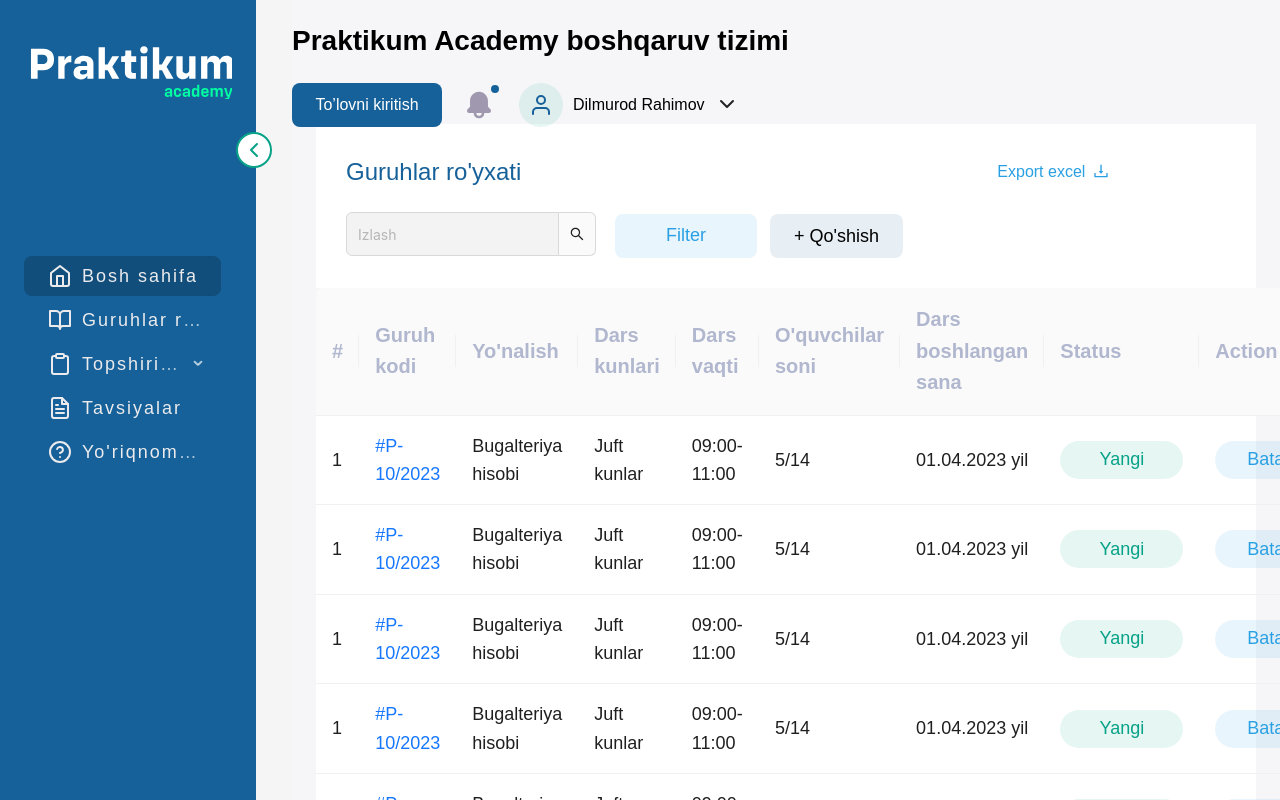
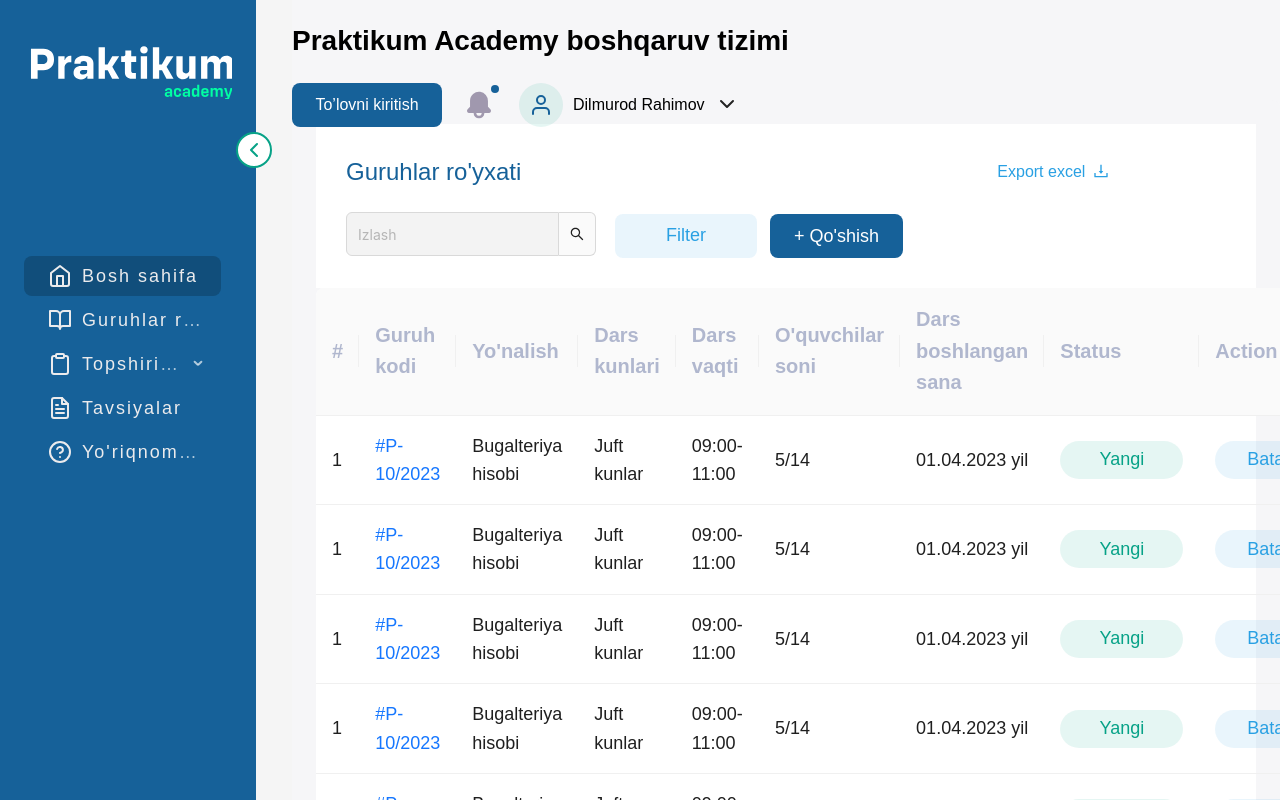
Before and after one commit to Oybek1234567/Practicum-Academy, a React (Vite) app: page /groups in a window 1280 px wide. In both pictures the pointer is over the button "+ Qo'shish". Shown: the top 800 px of the page. Built offline with nearby package versions, Linux system fonts and the light colour scheme.

Commit message:
Add styles

```diff
--- a/src/style/main/__groups.scss
+++ b/src/style/main/__groups.scss
@@ -61,8 +61,13 @@
             margin-top: 20px;
             border-radius: 8px;
             cursor: pointer;
+            transition: all 0.3s ease;
             border: none;
             outline: none;
         }
+        &_add:hover{
+            background-color: #166199;
+            color: #fff;
+        }
     }
 }
```
Also changed, not shown: src/style/main/__main.scss (line endings or trailing spaces).
